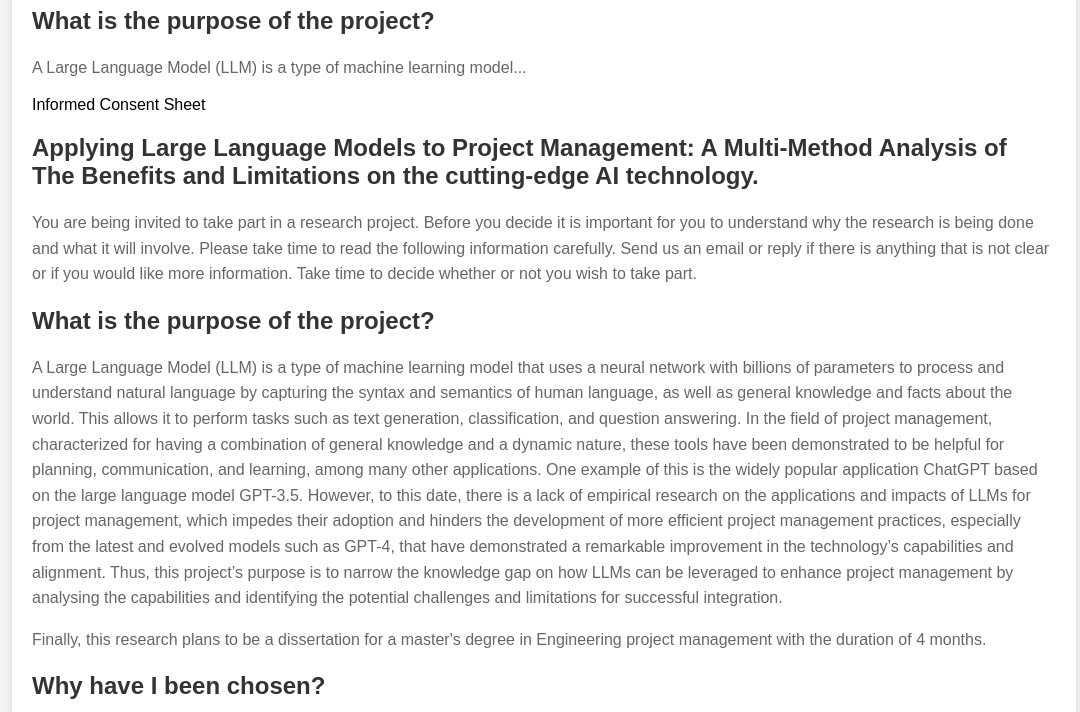
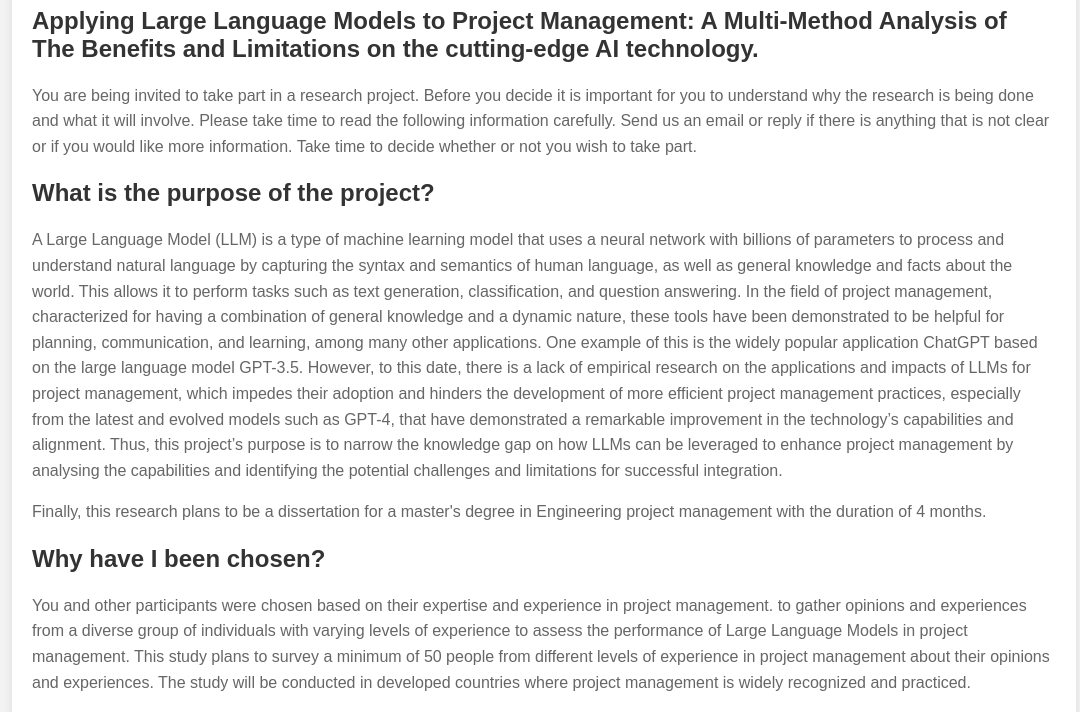
Before and after one commit to RJerson/LLM-consent-doc, a plain HTML site: page index.html in a window 1280 px wide. Shown: the part 93-805 px from the top of the page, without its empty margins (96-1176 px from the left). Drawn offline with Linux system fonts and the light colour scheme.

Commit message:
Update index.html

```diff
--- a/index.html
+++ b/index.html
@@ -38,11 +38,6 @@
 <body>
     <div class="container">
         <h1>Informed Consent Sheet</h1>
-        <!-- Insert rest of the content here, using <h2> for subheadings and <p> for paragraphs, for example: -->
-        <h2>What is the purpose of the project?</h2>
-        <p>A Large Language Model (LLM) is a type of machine learning model...</p>
-        <!-- Continue to replace the ... with the rest of your content -->
-        Informed Consent Sheet
 
 <h2>Applying Large Language Models to Project Management: A Multi-Method Analysis of The Benefits and Limitations on the cutting-edge AI technology.</h2>
 
@@ -98,7 +93,7 @@ The data collected during this study may be used for additional or subsequent re
 <h2>Who is organising the research?</h2>
 <p>This Research is organized by the Program of Engineering Project Management from the Civil Engineering Faculty of the University of Leeds.</p>
 
-<h2>Contact for further information.</h2>>
+<h2>Contact for further information.</h2>
 <p>If you have any further questions or concerns about the research study, you can contact the principal investigator or the research team at the following contact information:</p>
 
 <p>Jerson Rojas Ortega</p>
```
